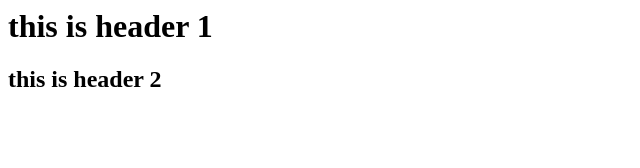
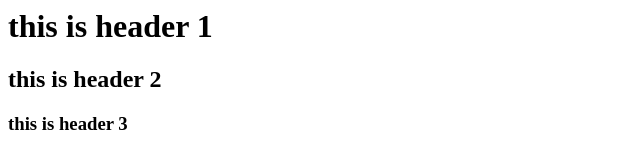
Before and after one commit to salamaomar/ece001, a plain HTML site: page index.html in a window 1280 px wide. Shown: the whole page, without its empty margins (0-640 px from the left). Drawn offline with Linux system fonts and the light colour scheme.

Commit message:
Update index.html

```diff
--- a/index.html
+++ b/index.html
@@ -2,8 +2,9 @@
   <head>
     <title>Salama Omar Salama</title>
   </head>
-    <body>
+  <body>
       <h1>this is header 1</h1>
       <h2>this is header 2</h2>
-    </body>
+      <h3>this is header 3</h3>
+  </body>
 </html>
```
